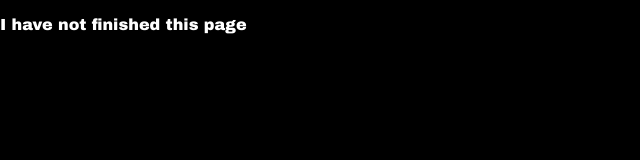
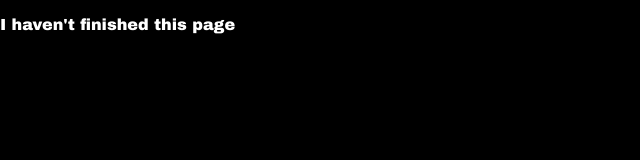
Before and after one commit to katsuchi23/LandingPage, a Next.js app: page /project in a window 1280 px wide. Shown: the top 160 px of the page, without its empty margins (0-640 px from the left). Built offline with nearby package versions, Linux system fonts and the light colour scheme.

Commit message:
Update page.tsx

```diff
--- a/app/project/page.tsx
+++ b/app/project/page.tsx
@@ -13,7 +13,8 @@ export default function Project() {
 
     return (
         <div className='flex'>
-            <p>I have not finished this page</p>
+            <p>I haven&apos;t finished this page</p>
+
             {/* <CharacterSelection /> */}
             {/* Render the page first then the animation play */}
 
```
